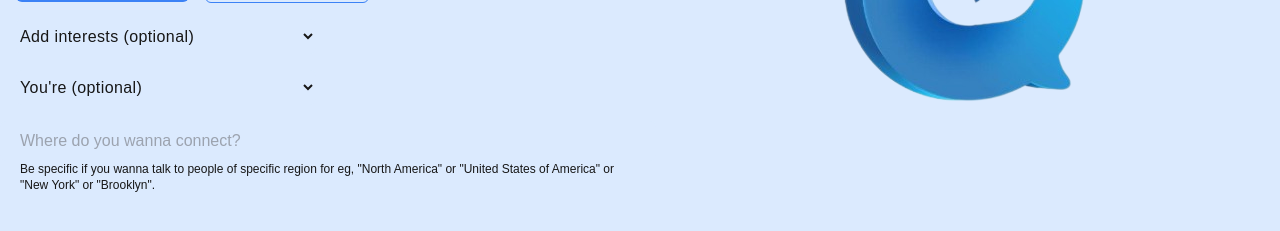
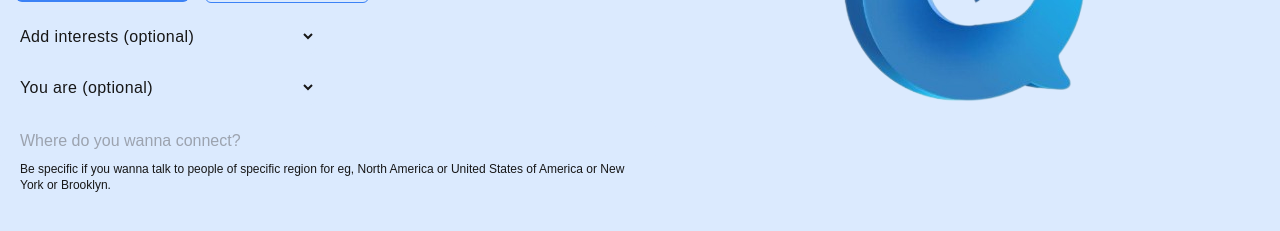
Before and after one commit to balkishan-gh/omehgul, a Next.js app: page / in a window 1280 px wide. Shown: the part 331-562 px from the top of the page. Built offline with nearby package versions, Linux system fonts and the light colour scheme; no server answers.

Commit message:
add something

```diff
--- a/app/_components/Chatroom.jsx
+++ b/app/_components/Chatroom.jsx
@@ -1,16 +1,13 @@
 import React from "react";
-import NavBar from "./NavBar";
 import SideBar from "./SideBar";
 import VideoBox from "./VideoBox";
 import MessageBox from "./MessageBox";
 import { useSocket } from "./SocketProvider";
 import { useRouter } from "next/navigation";
-import { RouteMatcher } from "next/dist/server/future/route-matchers/route-matcher";
 
 function Chatroom({ isVideo, audioTrack, videoTrack }) {
   console.log("Line no. 9");
   console.log(videoTrack);
-  const { socket } = useSocket();
   const router = useRouter();
   return (
     <>
--- a/app/_components/MessageBox.jsx
+++ b/app/_components/MessageBox.jsx
@@ -1,7 +1,6 @@
 "use client";
 
 import { cn } from "@/libs/utils";
-import clsx from "clsx";
 import { SendHorizontal } from "lucide-react";
 import React, { useEffect, useState } from "react";
 import { useSocket } from "./SocketProvider";
@@ -77,6 +76,7 @@ function MessageBox({ isVideo }) {
                 : "bg-gray-300 self-start",
               "px-4 py-2 rounded-full max-w-[300px]"
             )}
+            key={message.id}
           >
             {message.message}
           </div>
--- a/app/_components/Mid.jsx
+++ b/app/_components/Mid.jsx
@@ -56,7 +56,7 @@ function Mid({ isVideoHandler, joinCall }) {
           id="gender"
           className="py-2 focus:outline-none rounded-md w-[300px] mx-4 mt-4 tracking-wide bg-blue-100"
         >
-          <option value="">You're (optional)</option>
+          <option value="">You are (optional)</option>
           <option value="female">Female</option>
           <option value="male">Male</option>
           <option value="gay">Gay</option>
@@ -70,8 +70,7 @@ function Mid({ isVideoHandler, joinCall }) {
         />
         <div className="text-xs px-5">
           Be specific if you wanna talk to people of specific region for eg,
-          "North America" or "United States of America" or "New York" or
-          "Brooklyn".
+          North America or United States of America or New York or Brooklyn.
         </div>
       </div>
       <Image
--- a/app/_components/SocketProvider.jsx
+++ b/app/_components/SocketProvider.jsx
@@ -20,7 +20,9 @@ export const SocketProvider = ({ children }) => {
   console.log(remoteId);
 
   useEffect(() => {
-    const socketInstance = io("http://localhost:5000");
+    const socketInstance = io(
+      "http://ec2-13-60-240-192.eu-north-1.compute.amazonaws.com:8080"
+    );
 
     socketInstance.on("connect", () => {
       console.log("Connected to the server with ID:", socketInstance.id);
--- a/app/_components/VideoBox.jsx
+++ b/app/_components/VideoBox.jsx
@@ -241,16 +241,22 @@ function VideoBox({ isVideo, audioTrack, videoTrack }) {
     }
   }, [localVideoRef]);
 
+  // if (!isVideo) {
+  //   return;
+  // }
+
   return (
     <div>
       <div className="font-semibold text-3xl md:text-lg p-4">Chatroom</div>
       <div
         className={cn(
           isVideo === true ? "flex" : "hidden",
-          "flex-col gap-y-4 items-start justify-center p-4 lg:flex"
+          "flex-col gap-y-4 items-start justify-center p-4 lg:flex md:w-[450px]"
         )}
       >
         {/* <div className="w-full md:w-[450px] h-[615px] md:h-[337.5px] bg-blue-400 rounded-md"></div> */}
+        {isVideo && (
+          <>
             <video
               ref={remoteVideoRef}
               autoPlay
@@ -271,6 +277,8 @@ function VideoBox({ isVideo, audioTrack, videoTrack }) {
               controls
               className="rounded-md w-full md:w-[450px]"
             ></video>
+          </>
+        )}
       </div>
     </div>
   );
```
Lines whose indentation alone changed are shown as unchanged.
